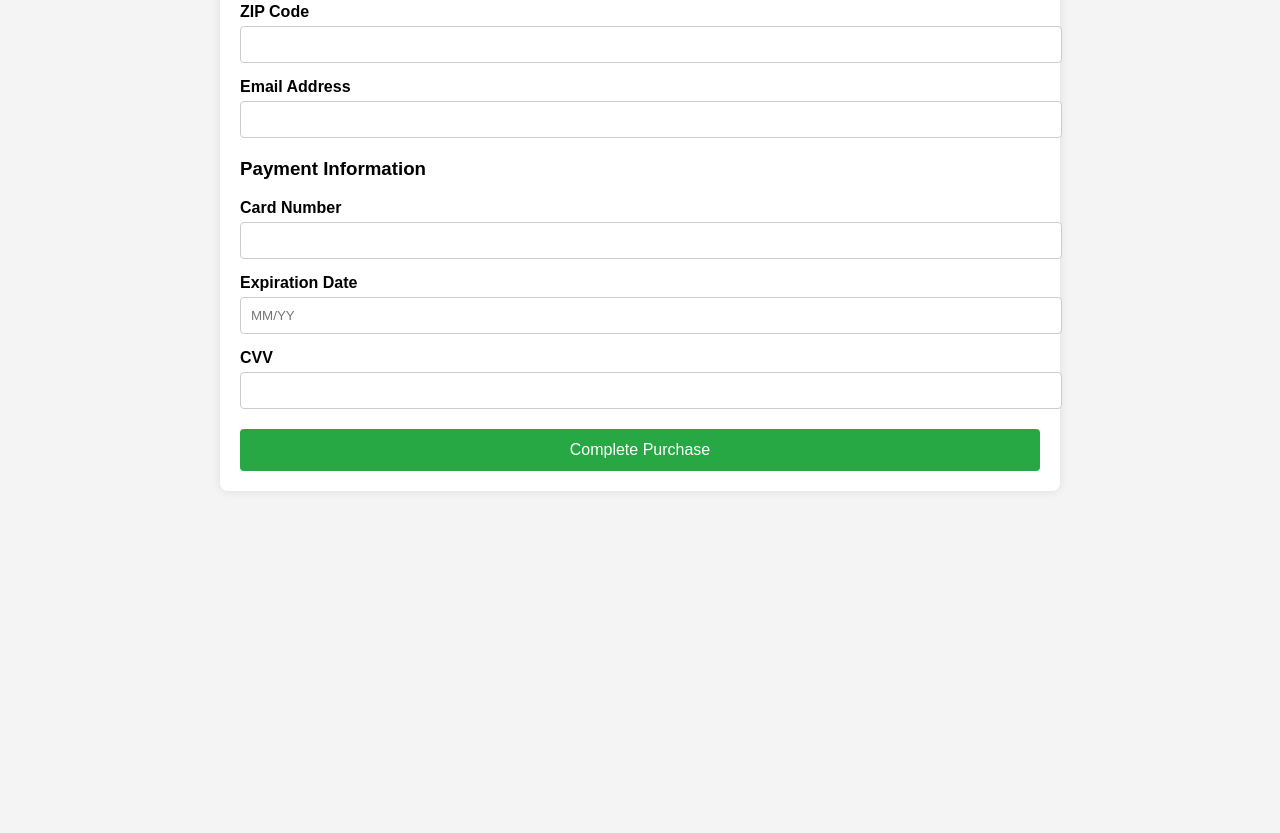
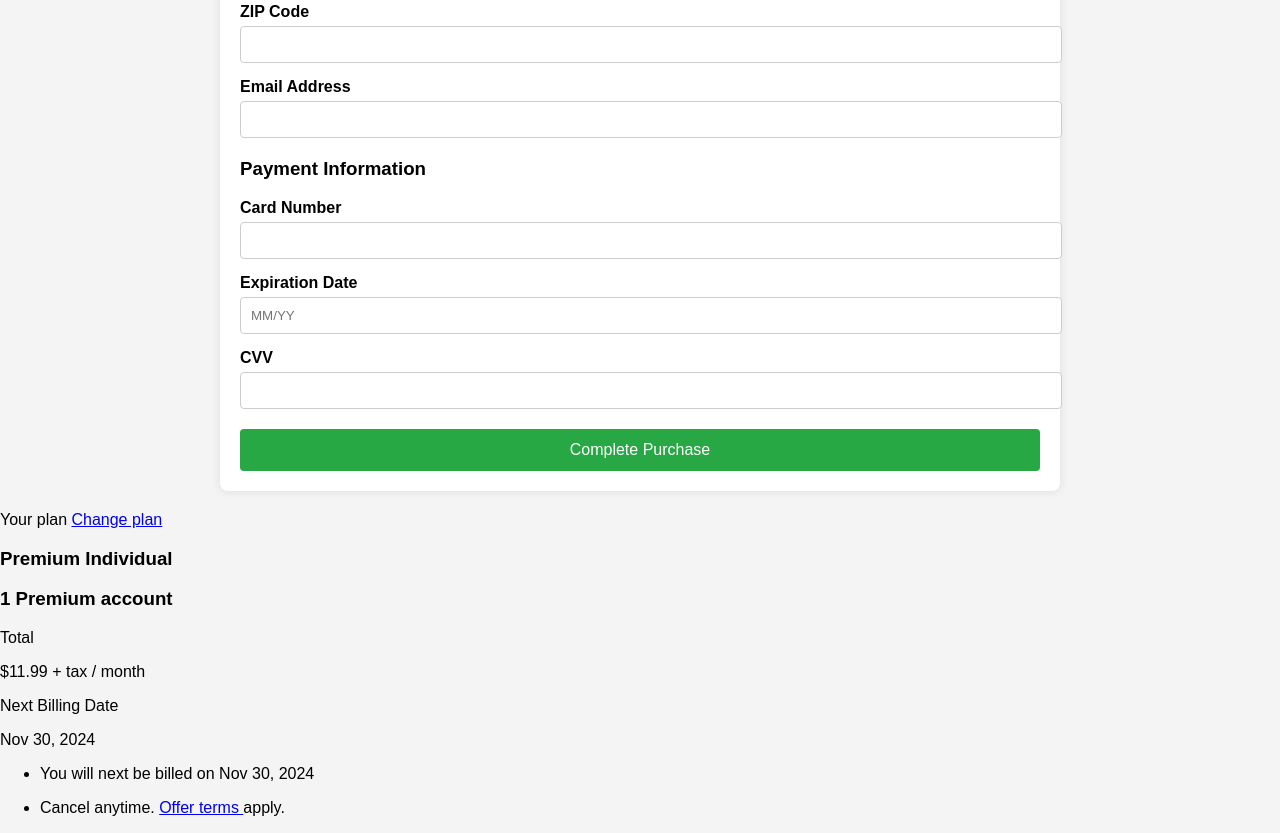
Before and after one commit to eperez94/eperez94.github.io, a plain HTML site: page adyen-drop-in-demo/index.html in a window 1280 px wide. Shown: the part 636-1469 px from the top of the page. Before the commit the page ends 1147 px from the top, so only its background shows below. Drawn offline with Linux system fonts and the light colour scheme.

Commit message:
Update index.html
added Spotify snippet

```diff
--- a/adyen-drop-in-demo/index.html
+++ b/adyen-drop-in-demo/index.html
@@ -160,5 +160,59 @@
     <!-- Submit Button -->
     <button type="submit" class="btn-primary">Complete Purchase</button>
   </div>
+  <section class="OfferCardV2__OfferCardBackground-sc-1uxgtui-0 ineLKm">
+    <div class="OfferCardV2__Container-sc-1uxgtui-1 iuIhsb">
+      <div class="OfferCardV2__AboveCard-sc-1uxgtui-2 iRoEvL">
+        <span class="encore-text encore-text-title-small OfferCardV2__YourPlanLabel-sc-1uxgtui-3 dRqJeR" data-encore-id="text">
+          Your plan
+        </span>
+        <a href="/us/premium/?checkout-offer=recurring_premium_audiobooks-full&amp;ref=checkout#plans" data-encore-id="textLink" class="Link-sc-k8gsk-0 jVkpyL"><span class="encore-text encore-text-body-small OfferCardV2__ChangePlansLinkText-sc-1uxgtui-4 iUSBXZ" data-encore-id="text">
+          Change plan
+        </span>
+        </a>
+      </div>
+      <article class="OfferCardV2__Card-sc-1uxgtui-5 exQOYa">
+        <div class="OfferCardV2__OfferCardHeader-sc-1uxgtui-6 fUTbLQ">
+          <div><h1 class="encore-text encore-text-body-medium-bold OfferCardV2__Title-sc-1uxgtui-8 hcyFaW" data-encore-id="text">
+            Premium Individual
+          </h1>
+            <h3 class="encore-text encore-text-marginal OfferCardV2__SubTitle-sc-1uxgtui-9 jCjyBL" data-encore-id="text">
+              1 Premium account
+            </h3>
+          </div>
+        </div>
+        <div class="OfferCardV2__OfferCardBody-sc-1uxgtui-7 jkOfPd">
+          <div class="OfferCardV2__OfferCardLine-sc-1uxgtui-12 jXHEGh">
+            <p class="encore-text encore-text-body-small-bold OfferCardV2__OfferCardLineContent-sc-1uxgtui-13 iRCRty" data-encore-id="text">
+              Total</p><p class="encore-text encore-text-body-small-bold OfferCardV2__OfferCardLineContent-sc-1uxgtui-13 iRCRty" data-encore-id="text">
+                $11.99 + tax / month
+              </p>
+          </div>
+          <div class="OfferCardV2__OfferCardLine-sc-1uxgtui-12 jXHEGh">
+            <p class="encore-text encore-text-body-small-bold OfferCardV2__OfferCardLineContent-sc-1uxgtui-13 iRCRty" data-encore-id="text">
+              Next Billing Date</p><p class="encore-text encore-text-body-small-bold OfferCardV2__OfferCardLineContent-sc-1uxgtui-13 iRCRty" data-encore-id="text">
+                Nov 30, 2024
+              </p>
+          </div>
+          <ul role="list" class="TypeList__TypeListElement-sc-1jhixr6-0 ljsspJ OfferCardV2__OfferCardList-sc-1uxgtui-15 fPjNSV" data-encore-id="typeList">
+            <li>
+              <p class="encore-text encore-text-marginal OfferCardV2__ListItemContent-sc-1uxgtui-14 cgrpjd" data-encore-id="text">
+                You will next be billed on Nov 30, 2024
+              </p>
+            </li>
+            <li>
+              <p class="encore-text encore-text-marginal OfferCardV2__ListItemContent-sc-1uxgtui-14 cgrpjd" data-encore-id="text">
+                Cancel anytime.
+                <a href="https://www.spotify.com/legal/paid-subscription-terms/" target="_blank" rel="noopener" data-encore-id="textLink" class="Link-sc-k8gsk-0 jVkpyL">
+                  Offer terms
+                </a>
+                apply.
+              </p>
+            </li>
+          </ul>
+        </div>
+      </article>
+    </div>
+  </section>
 </body>
 </html>
```
